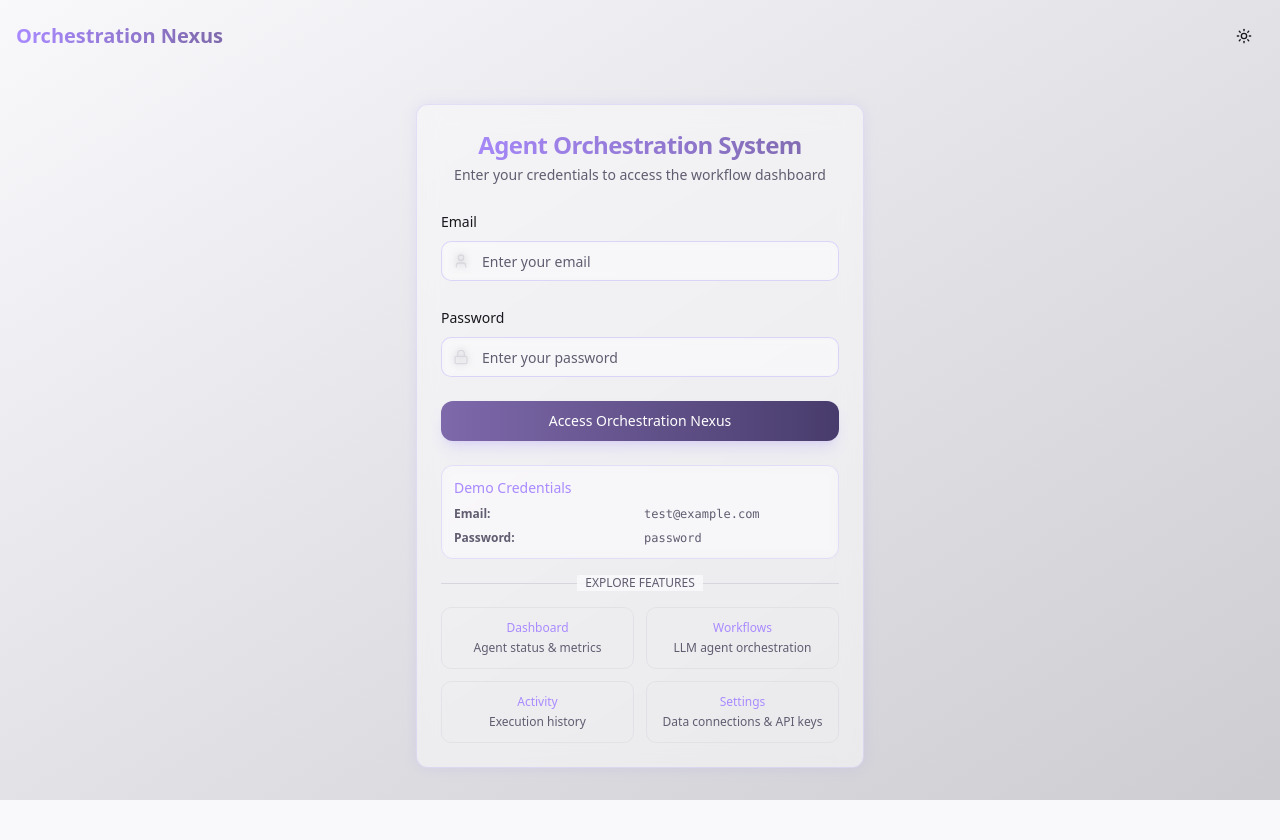
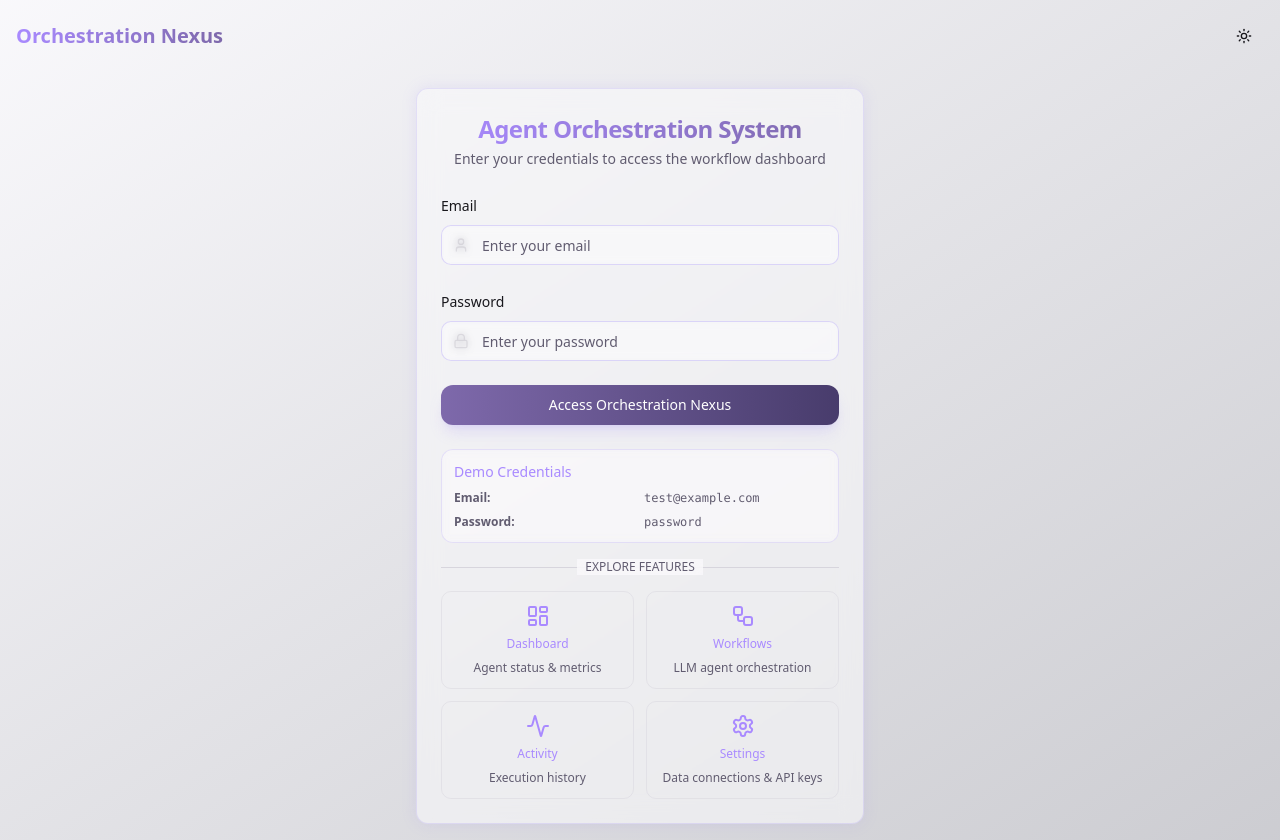
Before and after one commit to y-m0/orchestration-nexus-ui, a React (Vite) app: page /login in a window 1280 px wide. Before the commit the page ends 800 px from the top, so only its background shows below. Built offline with nearby package versions, Linux system fonts and the light colour scheme.

Commit message:
feat: Improve login page feature links
Enhance the visual hierarchy and engagement of the login page's feature links by adding Lucide icons and refining the grid layout.

```diff
--- a/src/pages/Login.tsx
+++ b/src/pages/Login.tsx
@@ -1,4 +1,3 @@
-
 import { useState } from "react";
 import { useNavigate, Link } from "react-router-dom";
 import { LoginForm } from "@/components/auth/LoginForm";
@@ -8,13 +7,13 @@ import { Separator } from "@/components/ui/separator";
 import { ThemeToggle } from "@/components/theme/ThemeToggle";
 import { useAuth } from "@/lib/auth";
 import { useEffect } from "react";
+import { LayoutDashboard, Workflow, Activity, Settings } from "lucide-react";
 
 export default function Login() {
   const [credentials, setCredentials] = useState({ email: "", password: "" });
   const { isAuthenticated } = useAuth();
   const navigate = useNavigate();
 
-  // Redirect if already authenticated
   useEffect(() => {
     if (isAuthenticated) {
       navigate('/dashboard');
@@ -55,32 +54,44 @@ export default function Login() {
 
             <div className="grid grid-cols-2 gap-3 text-xs">
               <Link
-                to="/login"
-                className="p-3 border border-border/50 rounded-md hover:bg-accent/50 transition-colors text-center"
+                to="/dashboard"
+                className="p-3 border border-border/50 rounded-md hover:bg-accent/50 transition-colors text-center flex flex-col items-center justify-center space-y-2 group"
               >
-                <div className="text-purple-400 font-medium">Dashboard</div>
-                <div className="text-muted-foreground mt-1">Agent status & metrics</div>
+                <LayoutDashboard
+                  className="h-6 w-6 text-purple-400 group-hover:text-purple-300 transition-colors"
+                />
+                <div className="text-purple-400 font-medium group-hover:text-purple-300 transition-colors">Dashboard</div>
+                <div className="text-muted-foreground mt-1 text-xs">Agent status & metrics</div>
               </Link>
               <Link
                 to="/workflows"
-                className="p-3 border border-border/50 rounded-md hover:bg-accent/50 transition-colors text-center"
+                className="p-3 border border-border/50 rounded-md hover:bg-accent/50 transition-colors text-center flex flex-col items-center justify-center space-y-2 group"
               >
-                <div className="text-purple-400 font-medium">Workflows</div>
-                <div className="text-muted-foreground mt-1">LLM agent orchestration</div>
+                <Workflow
+                  className="h-6 w-6 text-purple-400 group-hover:text-purple-300 transition-colors"
+                />
+                <div className="text-purple-400 font-medium group-hover:text-purple-300 transition-colors">Workflows</div>
+                <div className="text-muted-foreground mt-1 text-xs">LLM agent orchestration</div>
               </Link>
               <Link
                 to="/activity"
-                className="p-3 border border-border/50 rounded-md hover:bg-accent/50 transition-colors text-center"
+                className="p-3 border border-border/50 rounded-md hover:bg-accent/50 transition-colors text-center flex flex-col items-center justify-center space-y-2 group"
               >
-                <div className="text-purple-400 font-medium">Activity</div>
-                <div className="text-muted-foreground mt-1">Execution history</div>
+                <Activity
+                  className="h-6 w-6 text-purple-400 group-hover:text-purple-300 transition-colors"
+                />
+                <div className="text-purple-400 font-medium group-hover:text-purple-300 transition-colors">Activity</div>
+                <div className="text-muted-foreground mt-1 text-xs">Execution history</div>
               </Link>
               <Link
                 to="/settings"
-                className="p-3 border border-border/50 rounded-md hover:bg-accent/50 transition-colors text-center"
+                className="p-3 border border-border/50 rounded-md hover:bg-accent/50 transition-colors text-center flex flex-col items-center justify-center space-y-2 group"
               >
-                <div className="text-purple-400 font-medium">Settings</div>
-                <div className="text-muted-foreground mt-1">Data connections & API keys</div>
+                <Settings
+                  className="h-6 w-6 text-purple-400 group-hover:text-purple-300 transition-colors"
+                />
+                <div className="text-purple-400 font-medium group-hover:text-purple-300 transition-colors">Settings</div>
+                <div className="text-muted-foreground mt-1 text-xs">Data connections & API keys</div>
               </Link>
             </div>
           </CardContent>
```
